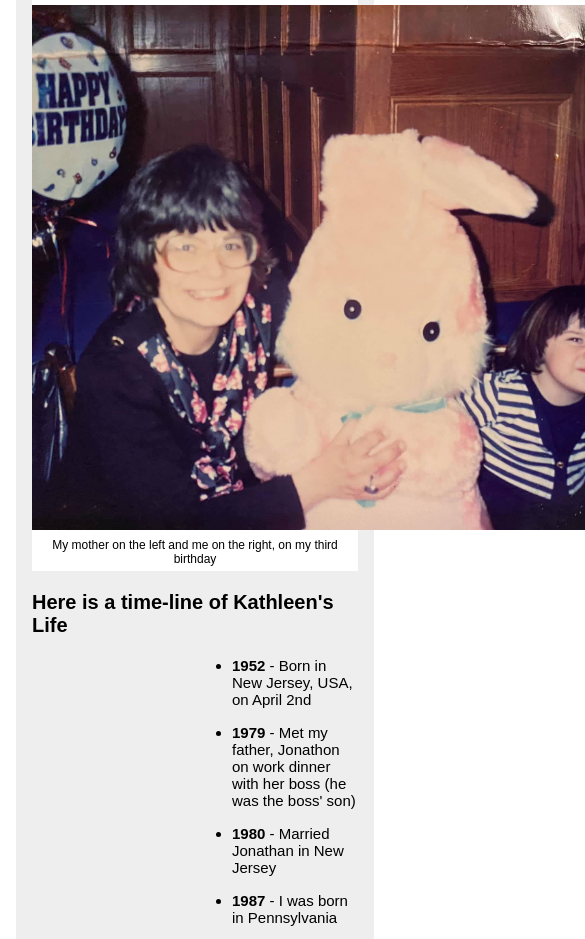
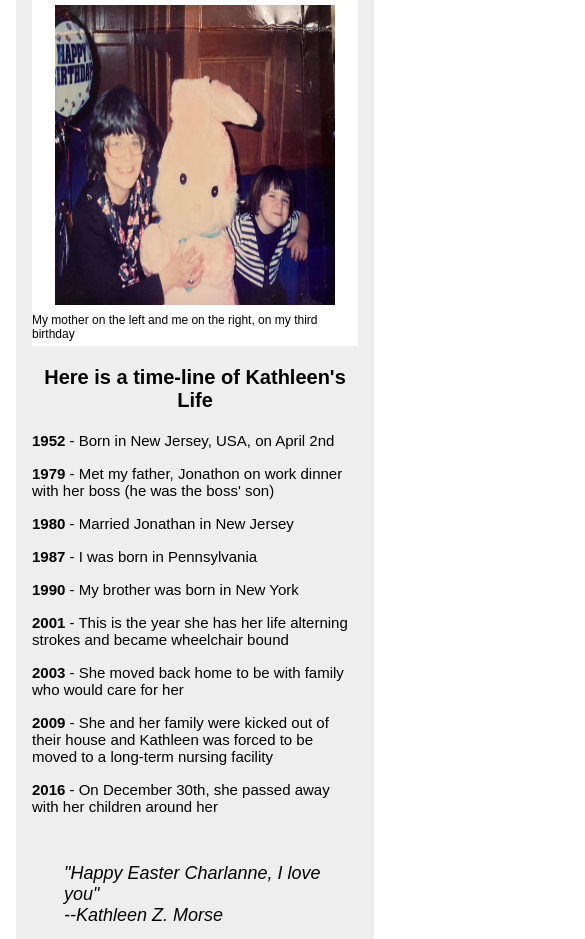
Before and after one commit to CharHer1221/charher1221.github.io, a plain HTML site: page portfolioPage/projects/TributePage/index.html in a window 390 px wide. Shown: the part 139-1078 px from the top of the page, 585 px wide, since content can reach past the window. Drawn offline with Linux system fonts and the light colour scheme.

Commit message:
Update styles.css

```diff
--- a/portfolioPage/projects/TributePage/styles.css
+++ b/portfolioPage/projects/TributePage/styles.css
@@ -37,11 +37,14 @@
     max-width: fit-content;
     height: auto;
 }
-.img-div{
-    margin: auto;
-    background-color: white;
+.image-caption{
     text-align: center;
     font-size: 0.5rem;
+}
+.img-div{
+
+    background-color: white;
+
 
 }
 .h2header{
@@ -56,7 +59,7 @@
 li{
     font-size: 15px;
     padding-bottom: 1rem;
-
+    list-style-type: none;
     max-width: 600px;
 }
 span{
@@ -73,13 +76,27 @@
     padding: 2rem;
 }
 footer{
-    display: flex;
-    justify-content: center;
+
+    text-align: center;
     font-weight: 600;
-    font-size: 15px ;
+    font-size: 14px ;
 }
 a{
     padding-left: 5px;
     color: rgb(14, 168, 188);
 
 }
+@media only screen and (max-width: 800px){
+    img{
+        width: 280px;
+        height: 300px;
+    }
+    .h2header{
+        text-align: center;
+    }
+    .years{
+        margin-left: auto;
+        margin-right: auto;
+    }
+
+}
```
